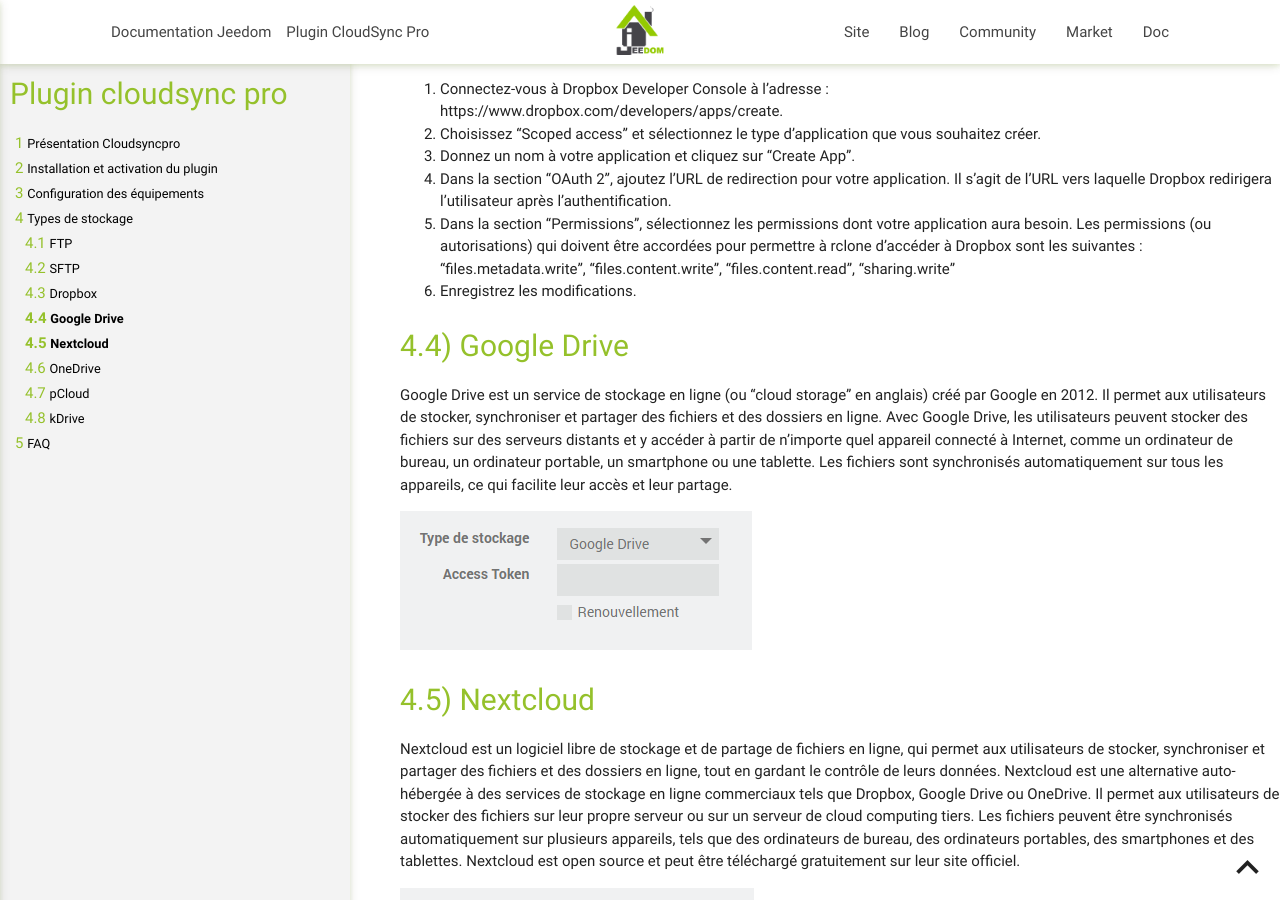
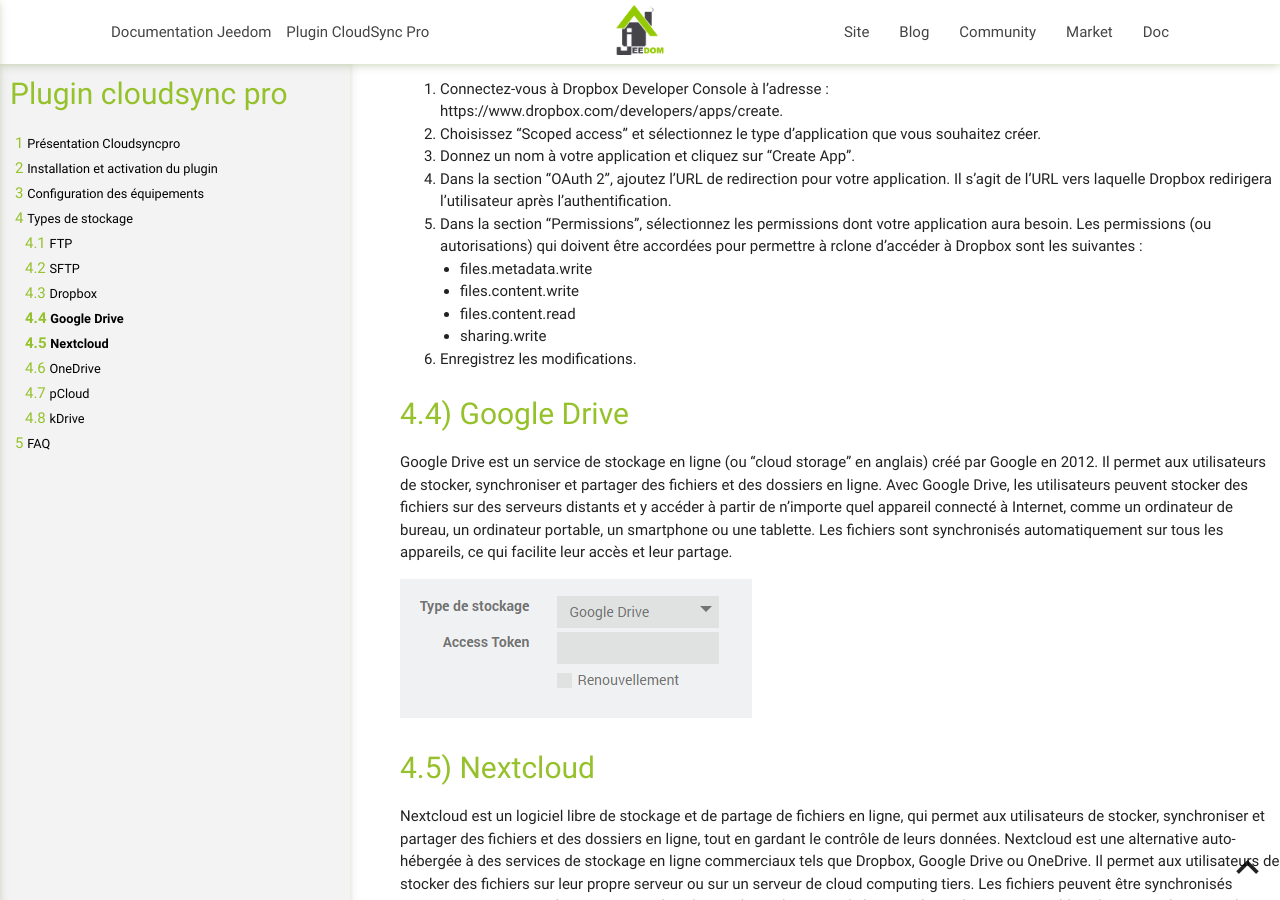
Before and after one commit to thanaus/jeedom_docs, a Jekyll site: the page built from plugins/cloudsyncpro/fr_FR/index.md, in a window 1280 px wide and 900 px high, scrolled down 2036 px. Built offline with Jekyll 4.4.1, drawn with Linux system fonts in a browser that asks for light colours.

```diff
--- a/plugins/cloudsyncpro/fr_FR/index.md
+++ b/plugins/cloudsyncpro/fr_FR/index.md
@@ -88,7 +88,10 @@ https://www.dropbox.com/developers/apps/create.
 3. Donnez un nom à votre application et cliquez sur "Create App".
 4. Dans la section "OAuth 2", ajoutez l'URL de redirection pour votre application. Il s'agit de l'URL vers laquelle Dropbox redirigera l'utilisateur après l'authentification.
 5. Dans la section "Permissions", sélectionnez les permissions dont votre application aura besoin. Les permissions (ou autorisations) qui doivent être accordées pour permettre à rclone d'accéder à Dropbox sont les suivantes :
-"files.metadata.write", "files.content.write", "files.content.read", "sharing.write"
+    - files.metadata.write
+    - files.content.write
+    - files.content.read
+    - sharing.write
 6. Enregistrez les modifications.
 
 Google Drive
```
